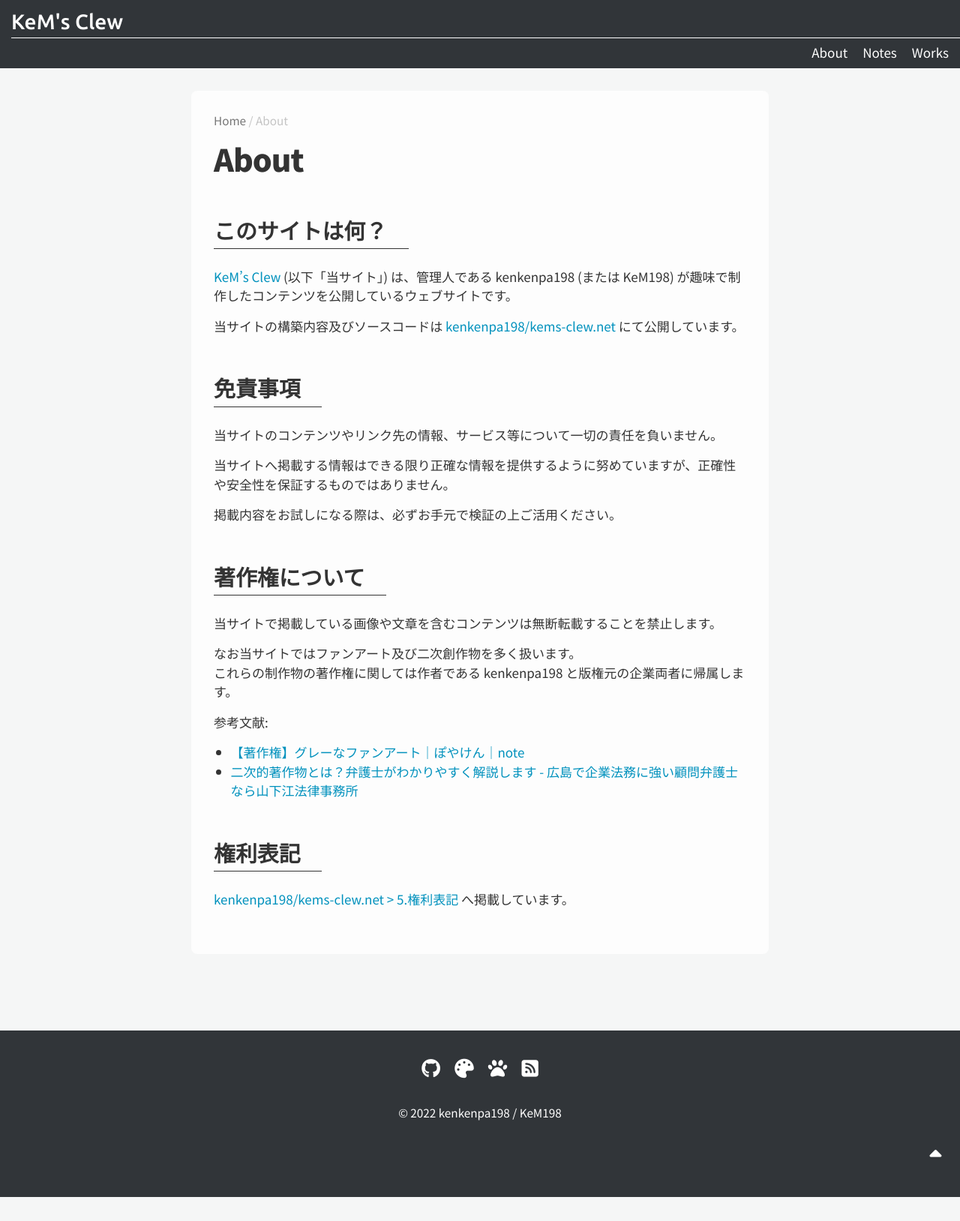
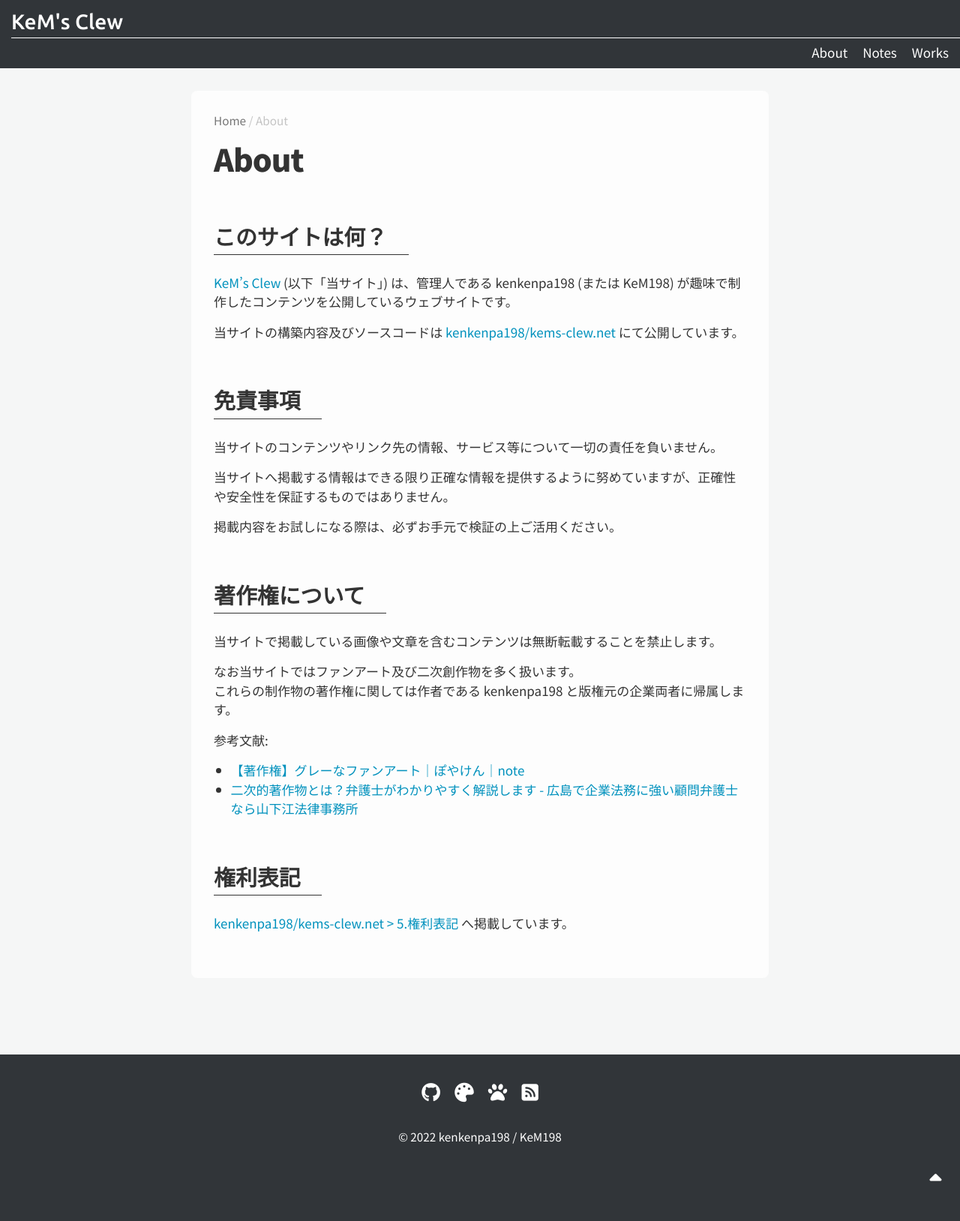
Before and after one commit to kenkenpa198/kems-clew.net, a Jekyll site: the page built from docs/about.md, in a window 1280 px wide. Shown: the whole page at 75% size. Built offline with Jekyll 4.4.1, drawn with Linux system fonts in a browser that asks for light colours; nearby versions of some CDN libraries; the repository's description, which GitHub fills in, is left out; before the commit the page ends 1596 px from its top, so only the background shows below that.

Commit message:
[update]small changed

```diff
--- a/docs/_sass/minima/_layout.scss
+++ b/docs/_sass/minima/_layout.scss
@@ -354,7 +354,7 @@
 
   h2 {
     @include relative-font-size(1.7);
-    margin-top: 3rem;
+    margin-top: 3.5rem;
     margin-bottom: 1.5rem;
     font-weight: $font-weight-bold;
     border-bottom: 1px solid #aaa;
```
